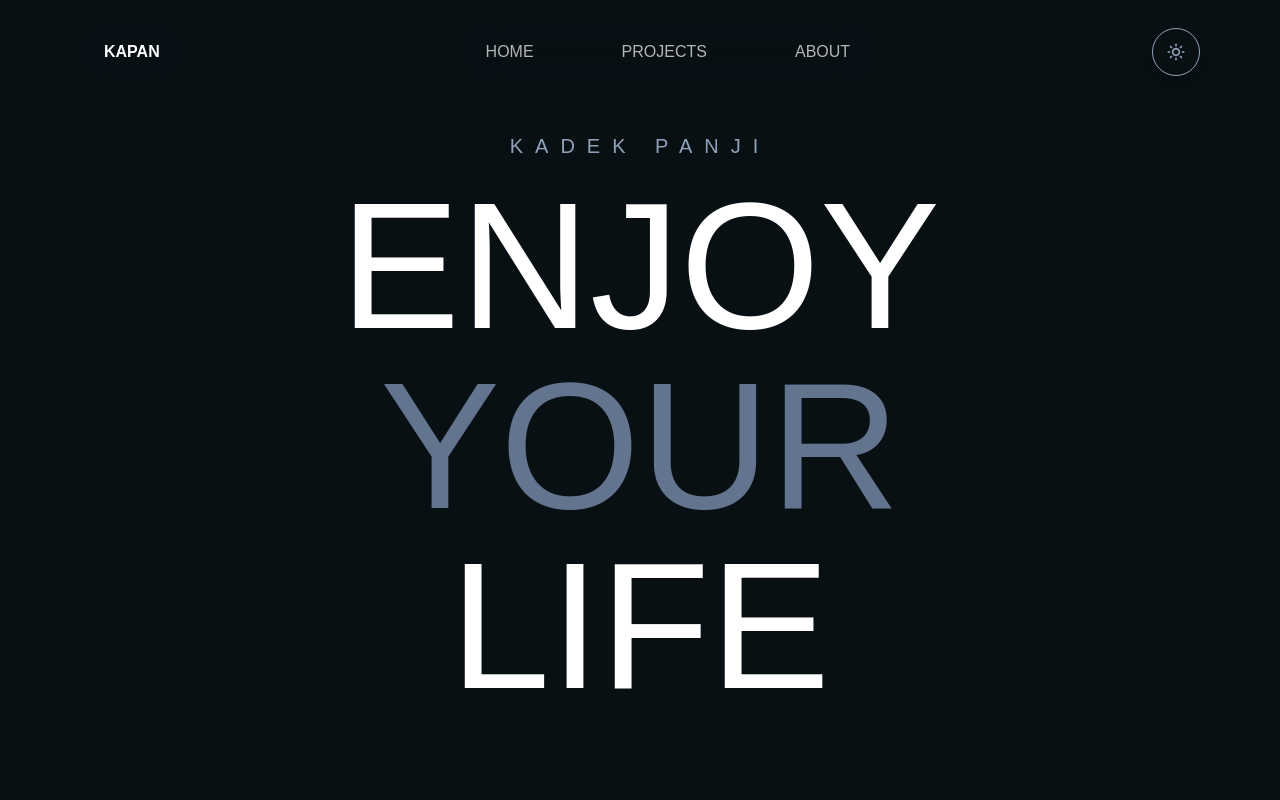
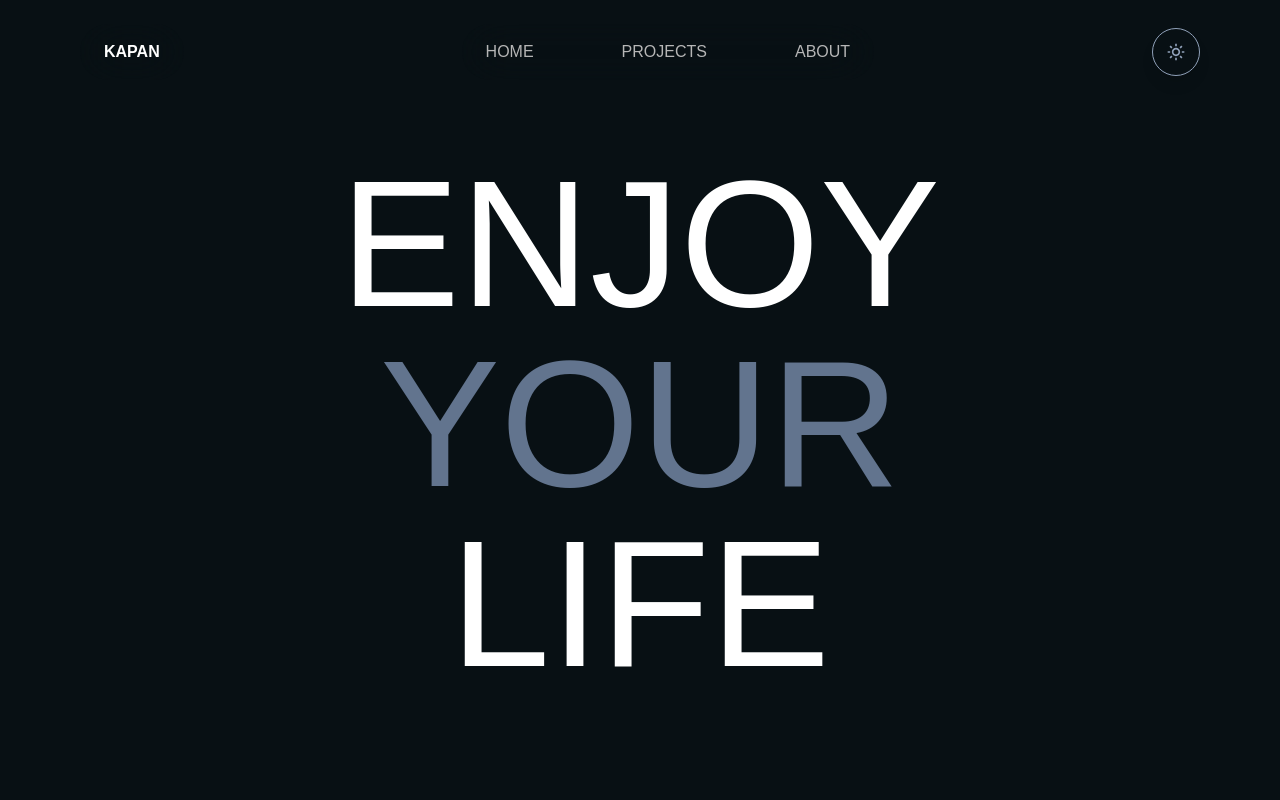
Before and after one commit to dhitxyz/new-portofolio, a React (Vite) app: page / in a window 1280 px wide. Shown: the top 800 px of the page. Built offline with nearby package versions, Linux system fonts and the light colour scheme.

Commit message:
Update Hero.jsx

```diff
--- a/src/pages/home/Hero.jsx
+++ b/src/pages/home/Hero.jsx
@@ -4,10 +4,6 @@ const Hero = () => {
     return (
     <section>
         <div class="justify-center flex flex-col py-8 px-4 mx-auto min-h-screen text-center -mt-20 md:-mt-0 lg:py-16 lg:px-1 2">
-            <h6 className="text-slate-400 tracking-[0.6em] md:text-xl text-[12px] mb-4">
-                <span className="whitespace-nowrap">KADEK</span>{" "}
-                <span className="whitespace-nowrap">PANJI</span>
-            </h6>
             <h1 className="text-[80px] md:text-[180px] leading-none font-medium text-white stroke-text mb-4">
                 <span className="block text-slate-800 dark:text-white">ENJOY</span>
                 <span className="block text-slate-500">YOUR</span>
```
